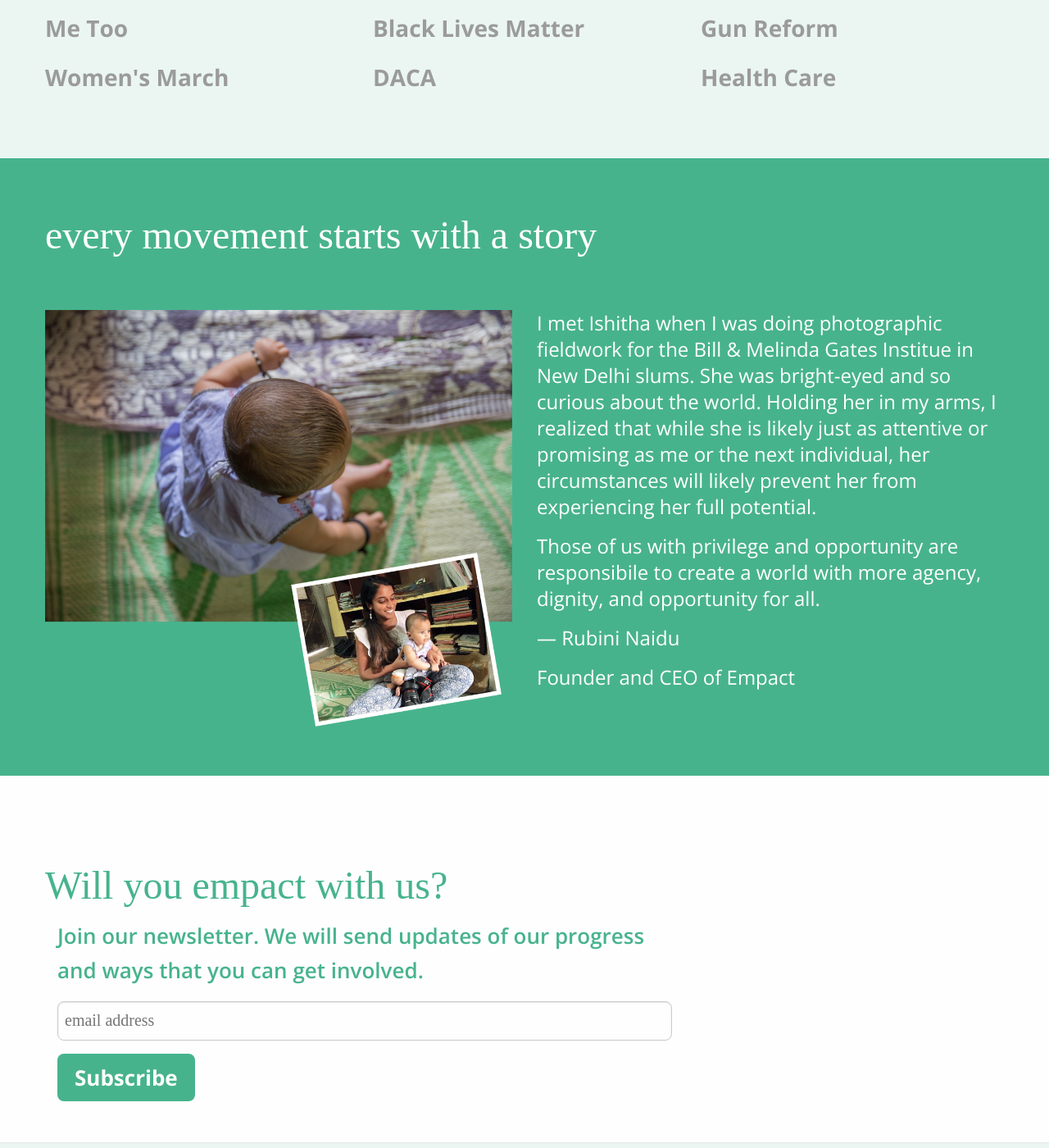
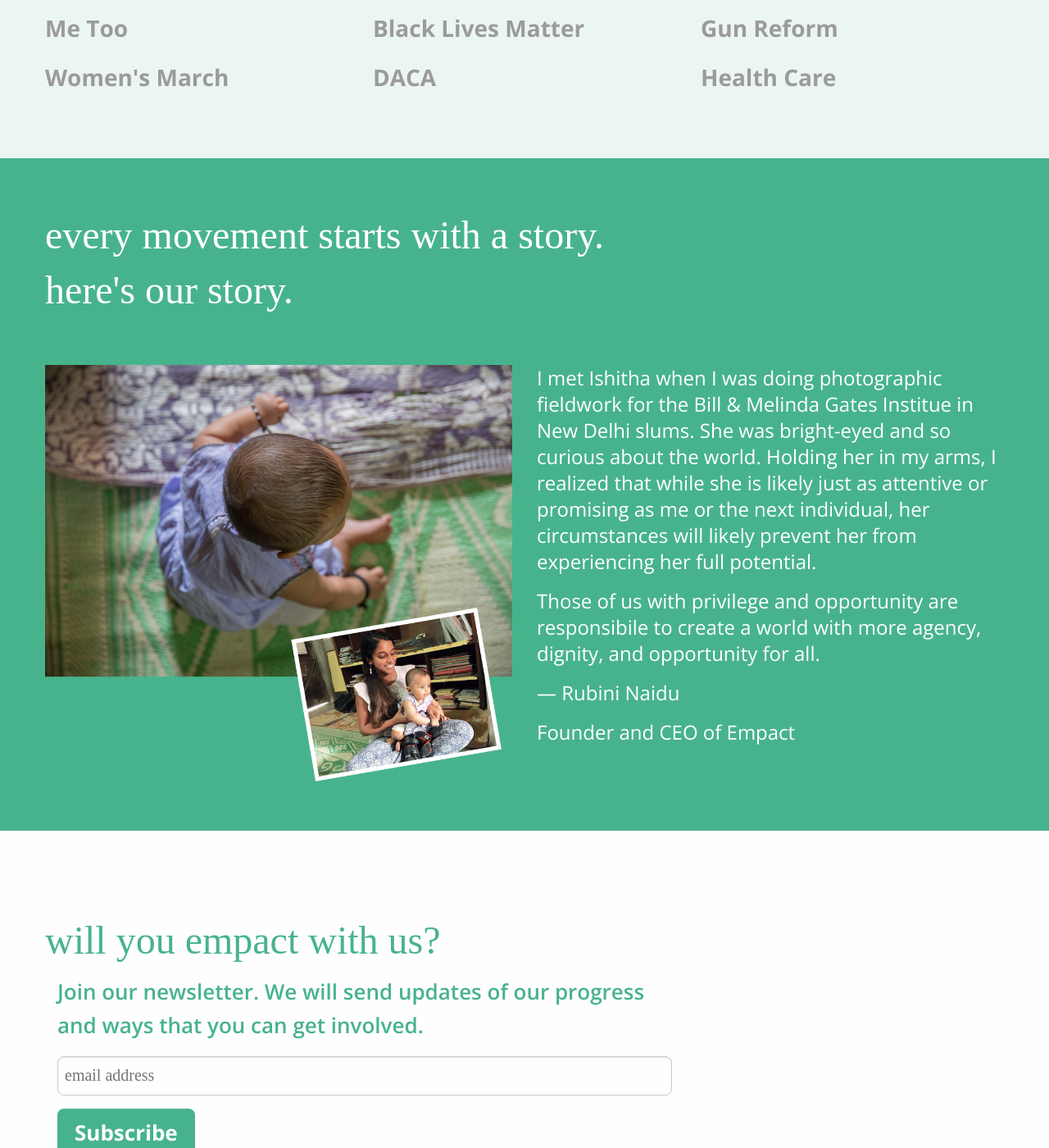
Before and after one commit to naidurubini/empact.cc, a Jekyll site: the page built from index.html, in a window 1280 px wide and 1400 px high, scrolled down 1926 px. Shown: the whole window at 82% size. Built offline with Jekyll 4.4.1, drawn with Linux system fonts in a browser that asks for light colours; some web fonts are replaced; comment, search, counter and statistics services are not loaded.

Commit message:
content updated

```diff
--- a/index.html
+++ b/index.html
@@ -78,7 +78,8 @@ layout: default
   <div class="minty">
     <div class="row">
       <div class="small-12 columns">
-        <h1>every movement starts with a story</h1>
+        <h1>every movement starts with a story.<br>here's our story.
+        </h1>
       </div>
     </div>
     <div class="row story-content">
@@ -100,7 +101,7 @@ layout: default
 <section class="join" id="join">
   <div class="row">
     <div class="small-12 columns">
-      <h1>Will you empact with us?</h1>
+      <h1>will you empact with us?</h1>
     </div>
     <div class="small-12 columns">
       <div class="small-12 medium-8 columns">
```
